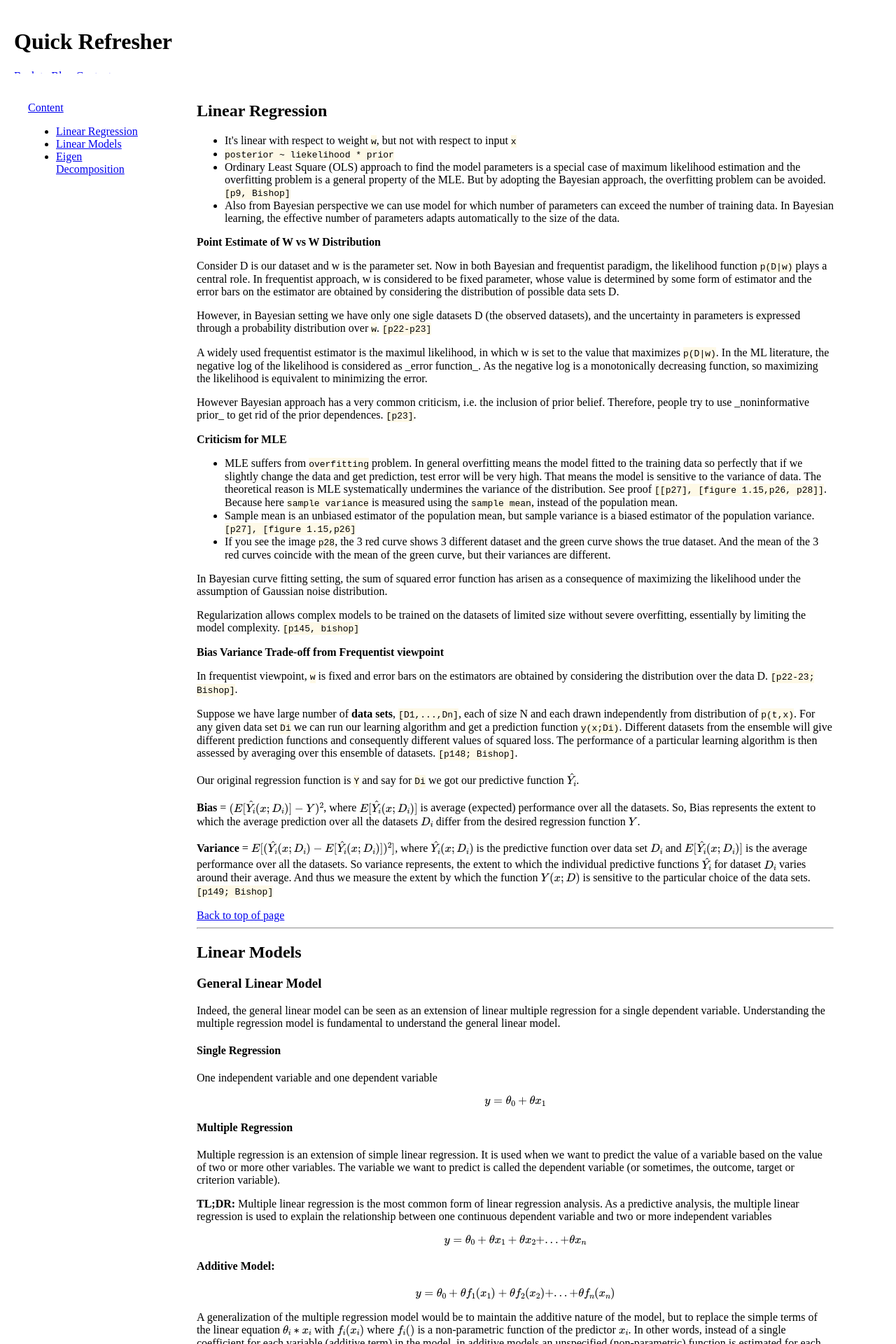
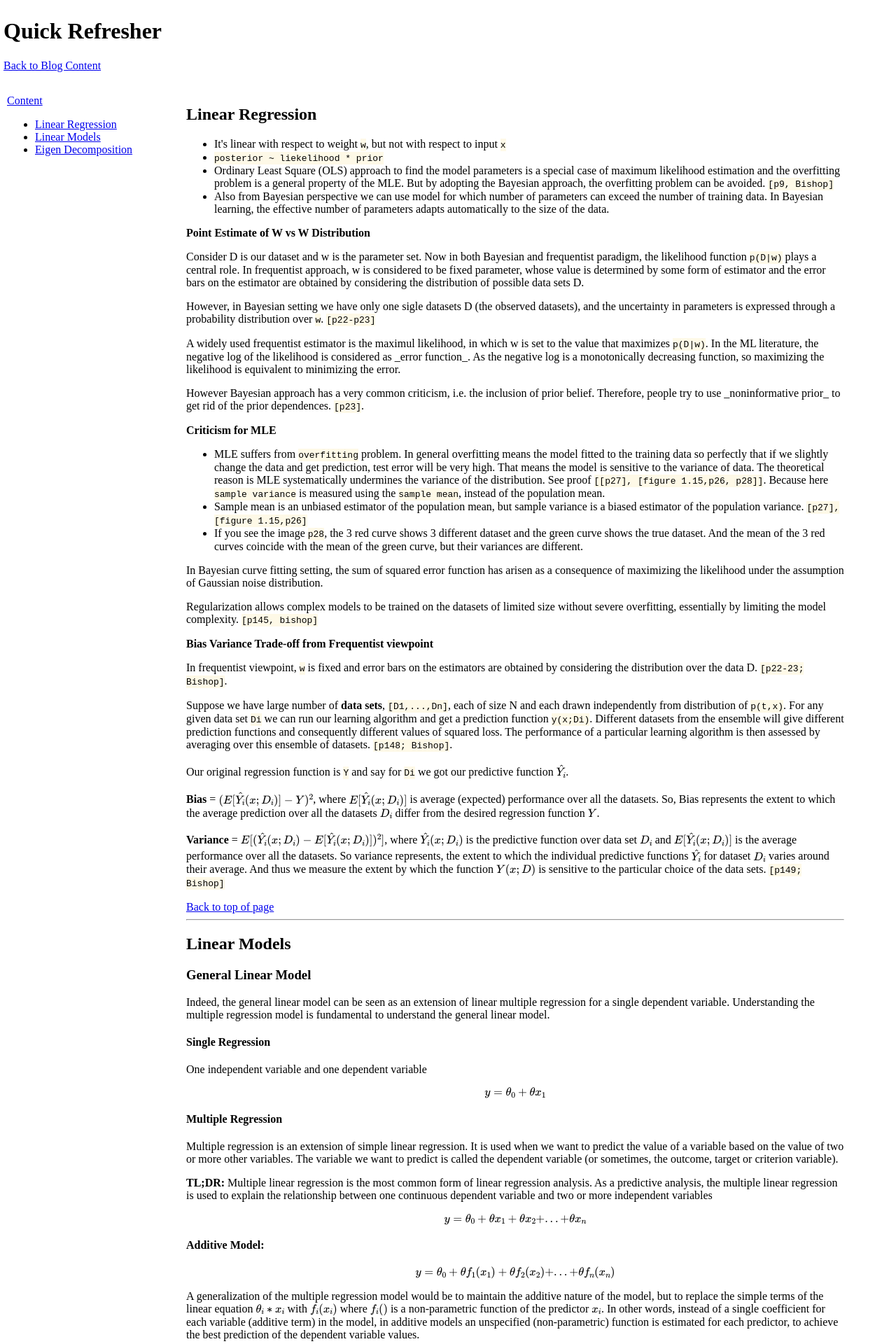
Before and after one commit to msank00/msank00.github.io, a Jekyll site: the page _pages/blog_0_quick_refresher.html, which Jekyll copies as it is, in a window 1280 px wide. Shown: the top 1920 px of the page at 70% size. Built offline with Jekyll 4.4.1, drawn with Linux system fonts in a browser that asks for light colours; formulas are drawn with MathJax 3.

Commit message:
Update blog sites

```diff
--- a/_pages/blog_0_quick_refresher.html
+++ b/_pages/blog_0_quick_refresher.html
@@ -14,21 +14,21 @@
             "header header header"
             "nav article ads"
             "footer footer footer";
-            grid-template-rows: 100px 1fr 20px;
+            grid-template-rows: 120px 1fr 20px;
             grid-template-columns: 20% 1fr 5%;
             grid-gap: 5px;
             margin: 0;
          }
          /* Stack the layout on small devices/viewports. */
-         @media all and (max-width: 575px) {
+         @media all and (max-width: 800px) {
            body {
              grid-template-areas:
                "header"
+               "nav"
                "article"
                "ads"
-               "nav"
                "footer";
-             grid-template-rows: 80px 1fr 70px 1fr 70px;
+             grid-template-rows: 120px 1fr 70px 1fr 70px;
              grid-template-columns: 1fr;
           }
          }
@@ -45,7 +45,7 @@
             grid-area: ads;
          }
          header, article, nav, div {
-            padding: 20px;
+            padding: 5px;
             background: white;
          }
          /* Use a media query to add a breakpoint at 600px: */
@@ -55,7 +55,7 @@
    <body>
       <header id="pageHeader">
          <h1>Quick Refresher</h1>
-         <p><a href="https://msank00.github.io/blog/">Back to Blog Content</a></p>
+         <a href="https://msank00.github.io/blog/">Back to Blog Content</a>
       </header>
       <article id="mainArticle">
          <h2 id="linearregression">Linear Regression</h2>
@@ -220,8 +220,10 @@
                <p>Book<a href="https://hadrienj.github.io/posts/Deep-Learning-Book-Series-2.7-Eigendecomposition/">(Book_IMPORTANT link)</a></p>
             </li>
          </ul>
+
+         <a href="#top">Back to top of page</a>
          <hr>
-         <a href="#top">Back to top of page</a>
+
       </article>
 
       <nav id="mainNav">
```
